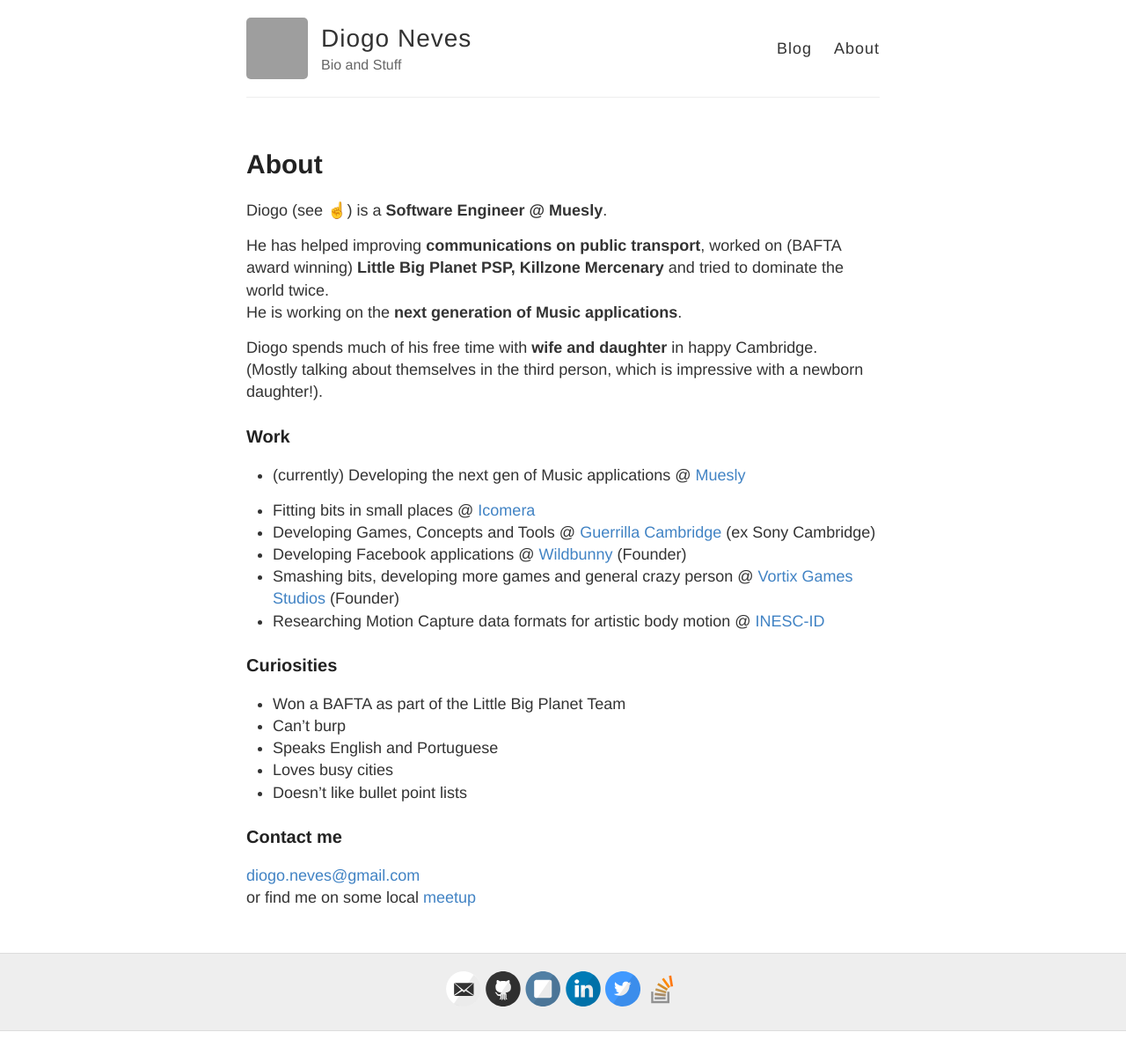
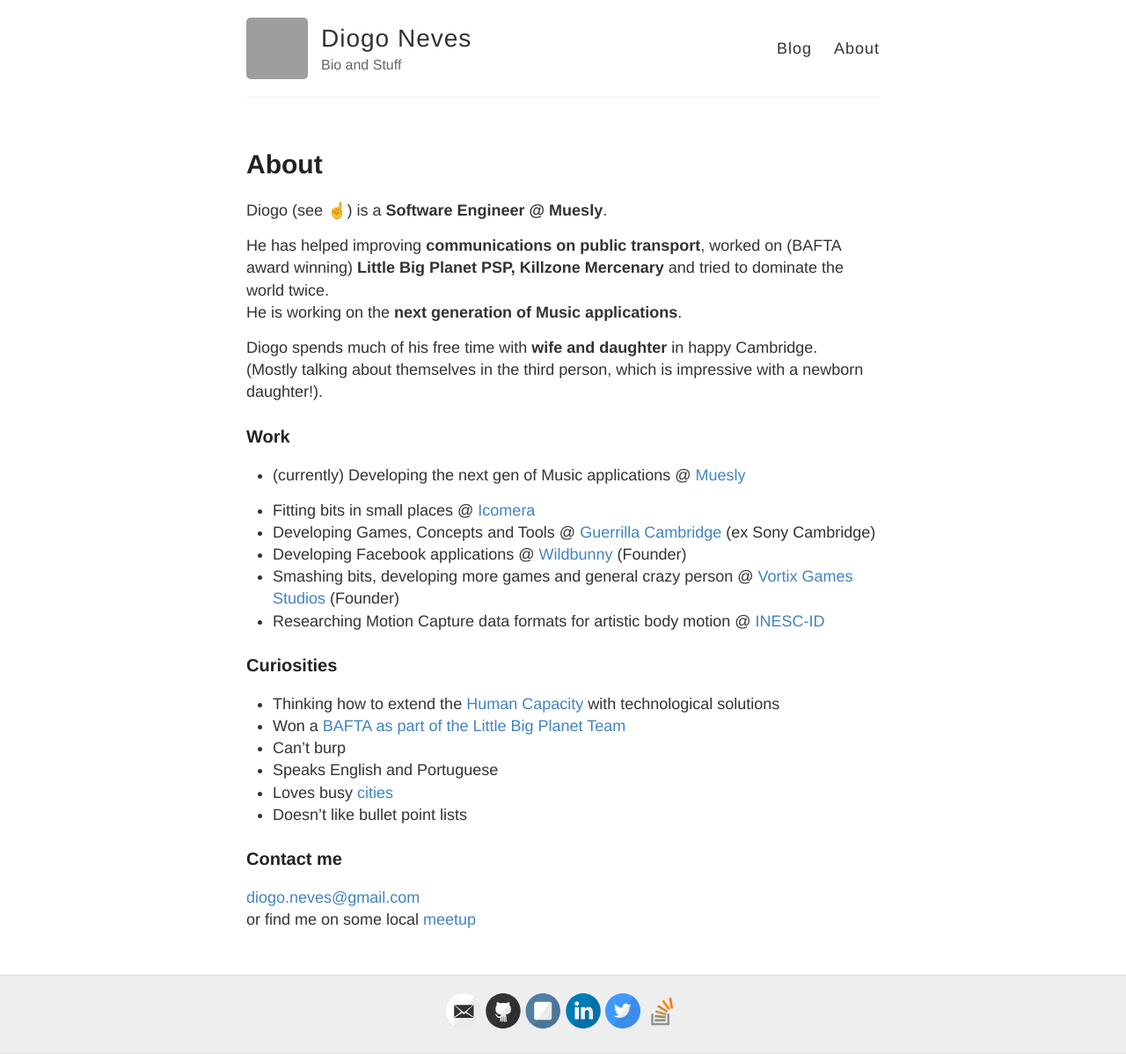
Before and after one commit to DiogoNeves/diogoneves.github.io, a Jekyll site: the page built from about.md, in a window 1280 px wide. Shown: the whole page at 88% size. Built offline with Jekyll 4.4.1, drawn with Linux system fonts in a browser that asks for light colours; emoji names are drawn with the system emoji font; before the commit the page ends 1172 px from its top, so only the background shows below that; grey boxes are pictures that could not be loaded.

Commit message:
updated about page

```diff
--- a/about.md
+++ b/about.md
@@ -34,10 +34,12 @@
 
 ### Curiosities
 
-* Won a BAFTA as part of the Little Big Planet Team
+* Thinking how to extend the [Human Capacity](http://en.wikipedia.org/wiki/Capacity_development#Defining_Capacity_Development)
+with technological solutions
+* Won a [BAFTA as part of the Little Big Planet Team](http://www.bafta.org/games/awards/2010-winners-nominees,2475,BA.html)
 * Can't burp
 * Speaks English and Portuguese
-* Loves busy cities
+* Loves busy [cities](http://en.wikipedia.org/wiki/London)
 * Doesn't like bullet point lists
 
 ### Contact me
```
